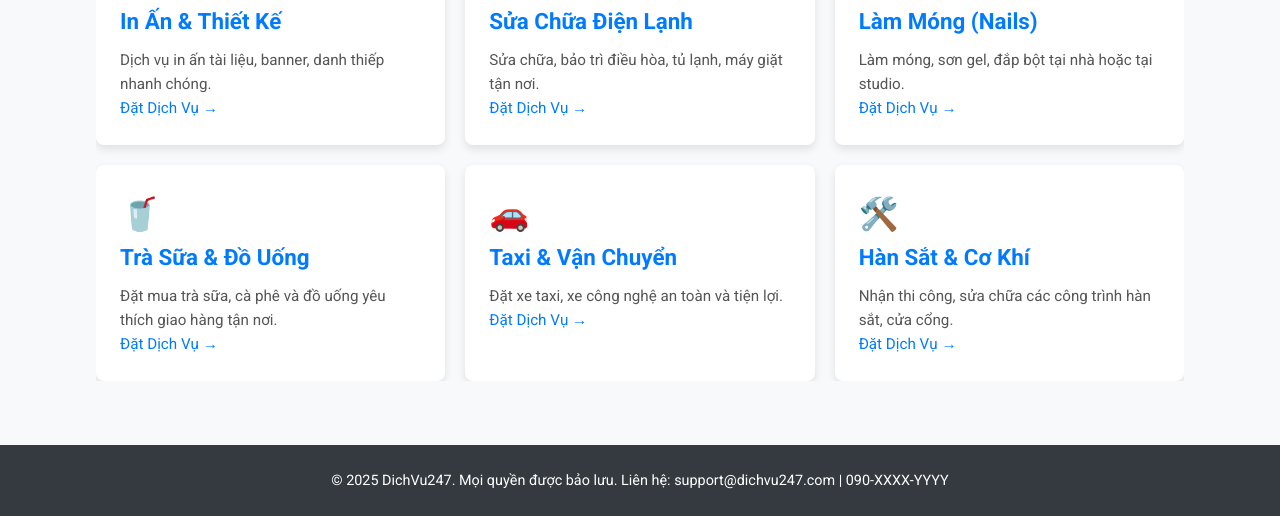
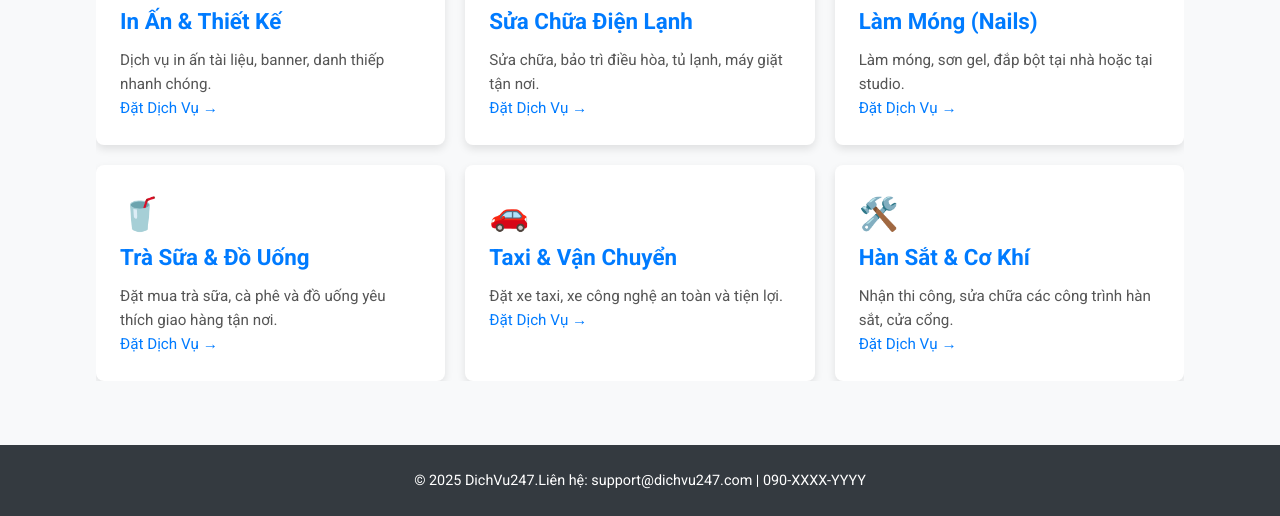
Before and after one commit to inquavip/dongthanhonline.github.io, a plain HTML site: page index.html in a window 1280 px wide. Shown: the part 633-1149 px from the top of the page. Drawn offline with Linux system fonts and the light colour scheme.

Commit message:
Update index.html

```diff
--- a/index.html
+++ b/index.html
@@ -40,10 +40,11 @@
 
     <footer id="contact" class="footer">
         <div class="container">
-            <p>&copy; 2025 DichVu247. Mọi quyền được bảo lưu. Liên hệ: <span id="contact-info"></span></p>
+            <p>&copy; 2025 DichVu247.Liên hệ: <span id="contact-info"></span></p>
         </div>
     </footer>
 
     <script src="script.js"></script>
 </body>
+
 </html>
```
